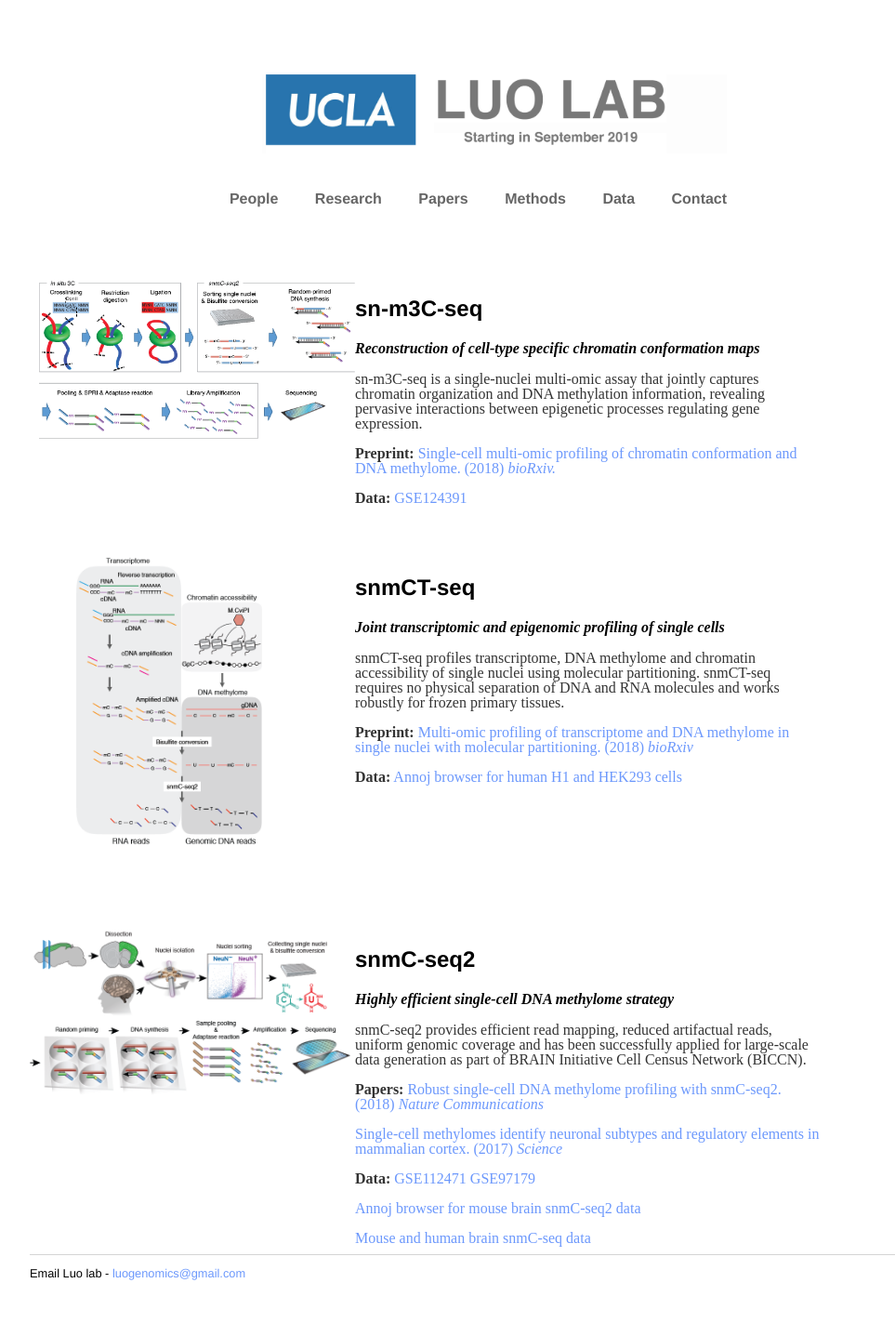
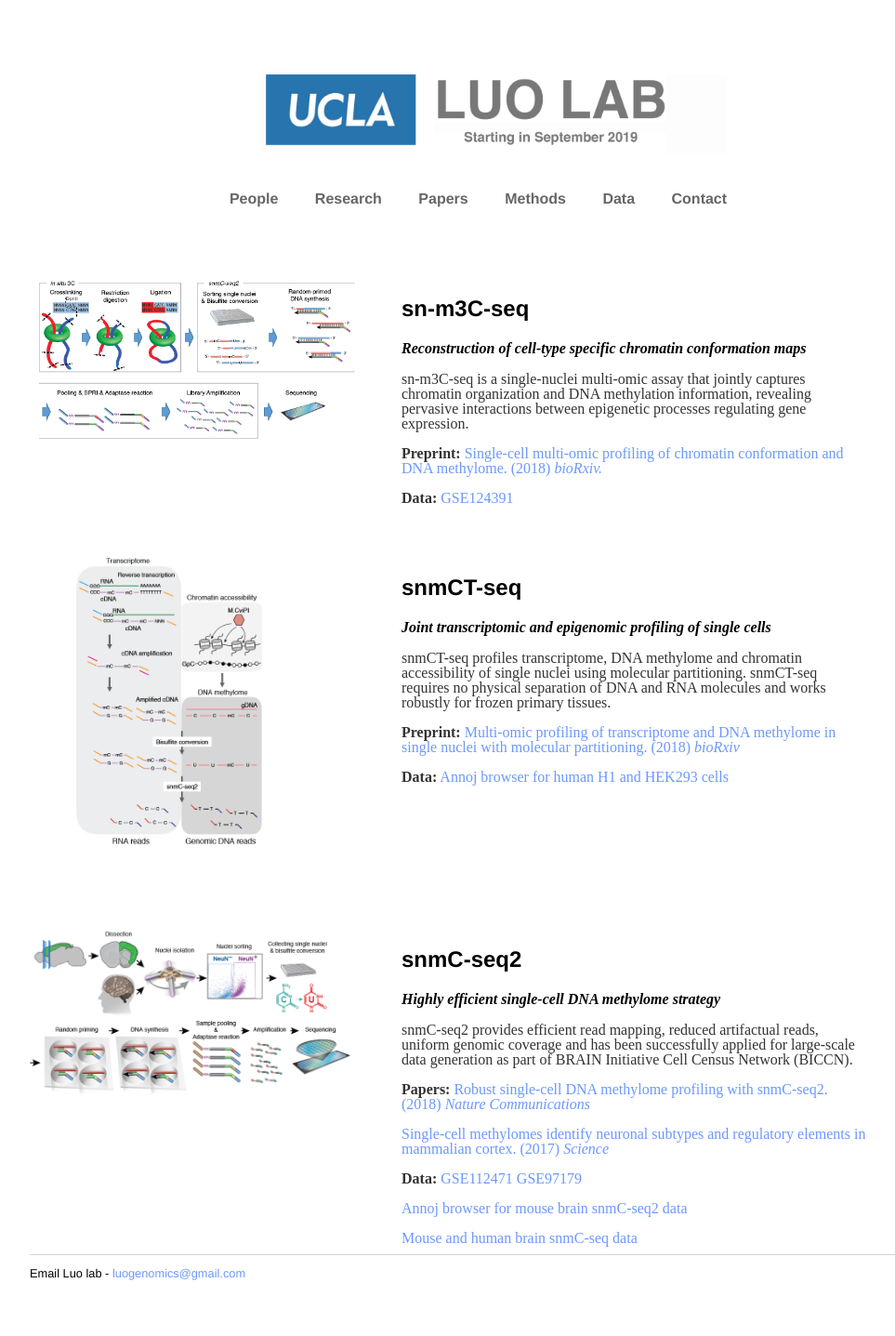
Before and after one commit to luogenomics/luogenomics.github.io, a Jekyll site: the page built from technologies/index.html, in a window 1280 px wide. Shown: the whole page at 93% size, without its empty margins (108-1071 px from the left). Built offline with Jekyll 4.4.1, drawn with Linux system fonts in a browser that asks for light colours.

Commit message:
Update main.css

```diff
--- a/css/main.css
+++ b/css/main.css
@@ -73,6 +73,7 @@
   float: left !important;
 }
 .projectbox {
+    margin: auto;
     width: 1000px;
     height: 350px;
     min-height: 1px;
@@ -109,7 +110,7 @@
 .projecttextbox {
     width: 500px;
     min-height: 1px;
-    padding-left: 50px;
+    margin-left: 100px;
 }
 .projectmedia {
   display: block;
```
